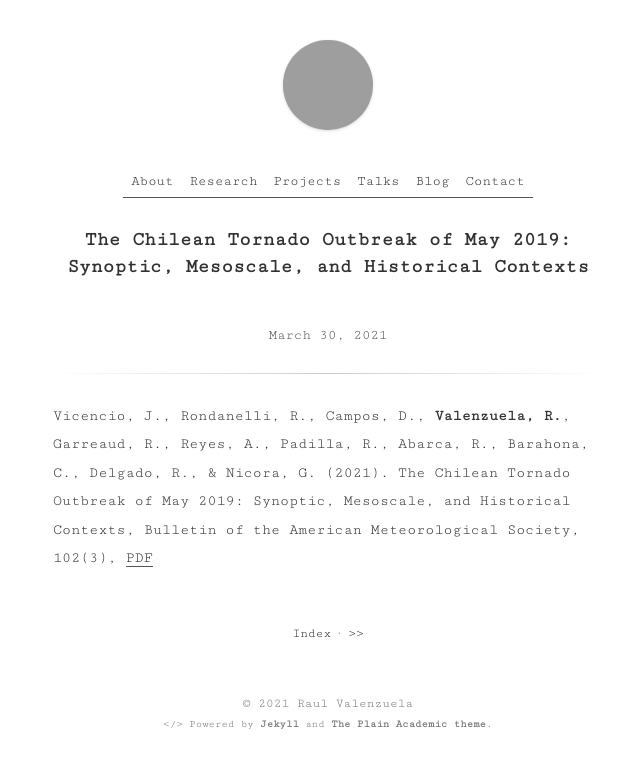
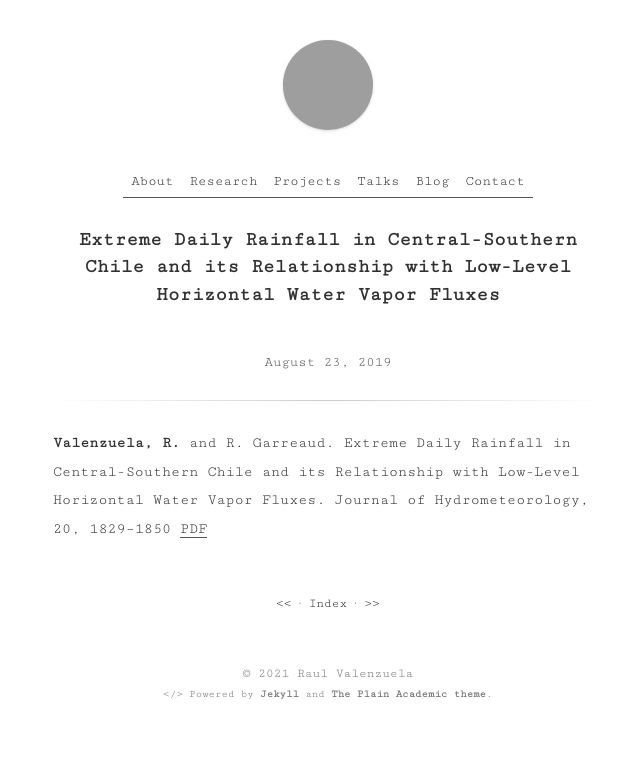
Before and after one commit to rvalenzuelar/rvalenzuelar.github.io, a Jekyll site: the page built from _research/2019-08-23-extreme-daily-rainfall-jhm.md, in a window 1280 px wide, cut to the strip 0-768 px from the top of the page. Shown: the whole strip, without its empty margins (312-952 px from the left). Built offline with Jekyll 4.4.1, drawn with Linux system fonts in a browser that asks for light colours; grey boxes are pictures that could not be loaded.

Commit message:
edited research entries

```diff
--- a/_research/2019-08-23-extreme-daily-rainfall-jhm.md
+++ b/_research/2019-08-23-extreme-daily-rainfall-jhm.md
@@ -1,10 +1,10 @@
 ---
-title: "The Chilean Tornado Outbreak of May 2019: Synoptic, Mesoscale, and Historical Contexts"
+title: "Extreme Daily Rainfall in Central-Southern Chile and its Relationship with Low-Level Horizontal Water Vapor Fluxes"
 type: research
-date: 2021-03-30
+date: 2019-08-23
 authors:
 status: published
 ---
 
 
-Vicencio, J., Rondanelli, R., Campos, D., __Valenzuela, R.__, Garreaud, R., Reyes, A., Padilla, R., Abarca, R., Barahona, C., Delgado, R., & Nicora, G. (2021). The Chilean Tornado Outbreak of May 2019: Synoptic, Mesoscale, and Historical Contexts, Bulletin of the American Meteorological Society, 102(3), [PDF](http://dgf.uchile.cl/rene/PUBS/Tornado_chile_2019.pdf)
+__Valenzuela, R.__ and R. Garreaud. Extreme Daily Rainfall in Central-Southern Chile and its Relationship with Low-Level Horizontal Water Vapor Fluxes. Journal of Hydrometeorology, 20, 1829–1850 [PDF](http://dgf.uchile.cl/rene/PUBS/EPE.pdf)
```
Also changed, not shown: _research/2021-03-30-chilean-tornado-outbreak-bams.md (added, +10 -0 lines).
